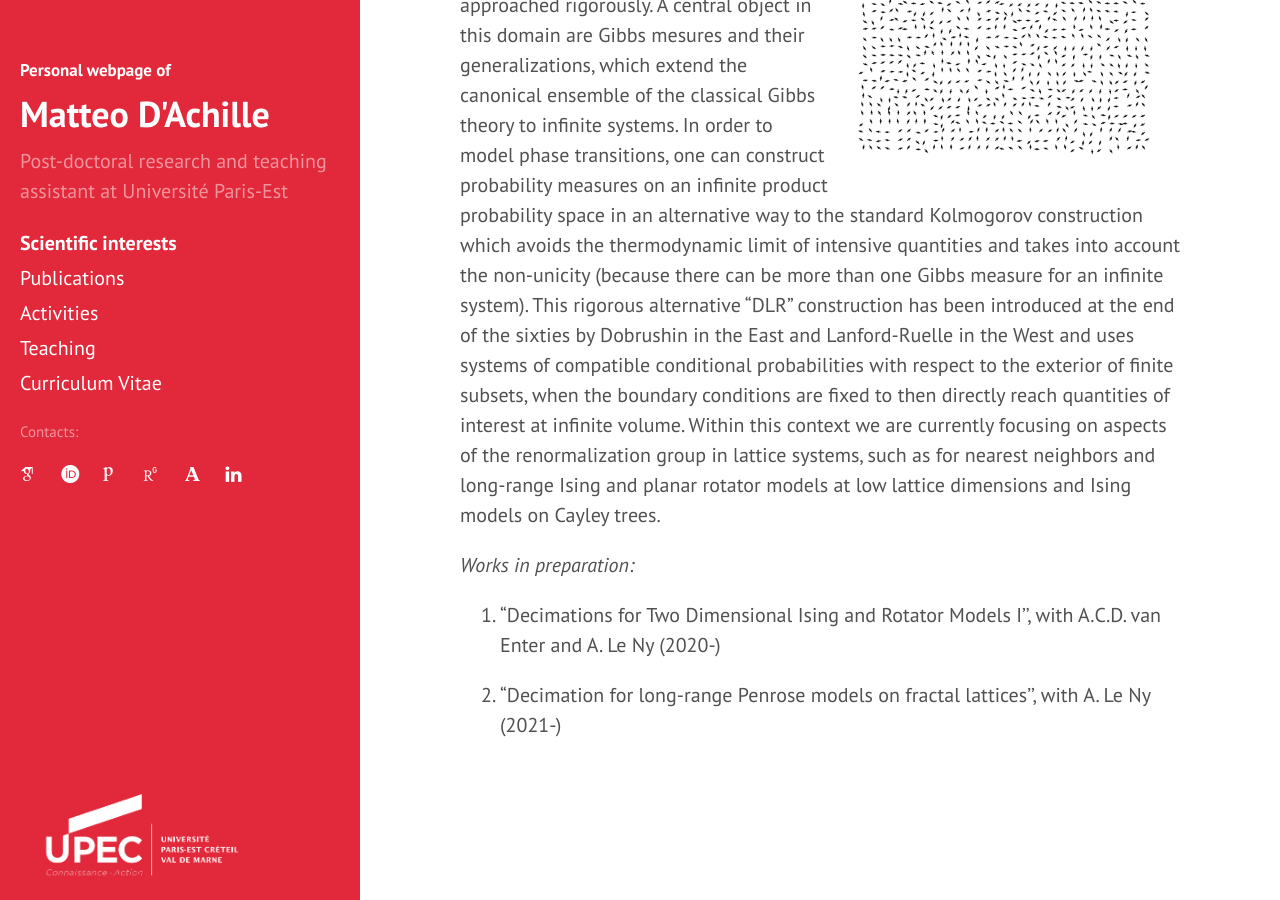
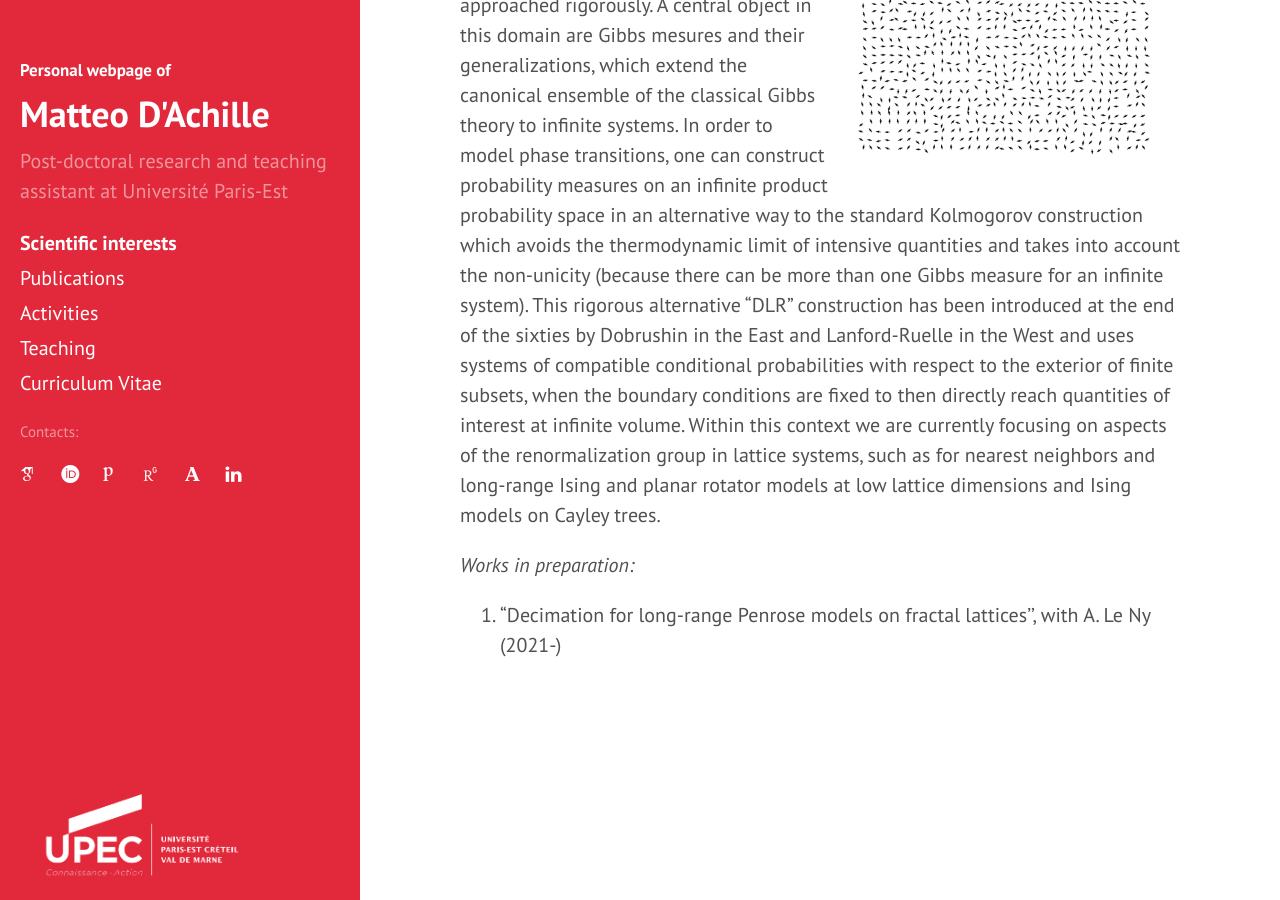
Before and after one commit to matteodachille/matteodachille.github.io, a Jekyll site: the page built from scientific-interests.md, in a window 1280 px wide and 900 px high, scrolled down 1641 px. Built offline with Jekyll 4.4.1, drawn with Linux system fonts in a browser that asks for light colours; nearby versions of some CDN libraries; some web fonts are replaced; formulas are drawn with MathJax 3.

Commit message:
Updated pub-list, updates sci-int, corrected typos

```diff
--- a/scientific-interests.md
+++ b/scientific-interests.md
@@ -60,10 +60,8 @@ with *S. Caracciolo, G. Sicuro and A. Sportiello*.
 
  _Works in preparation:_
 
- 1. "Decimations for Two Dimensional Ising and Rotator Models I'',
-  with A.C.D. van Enter and A. Le Ny (2020-)
 
- 2. "Decimation for long-range Penrose models on fractal lattices'',
+ 1. "Decimation for long-range Penrose models on fractal lattices'',
    with A. Le Ny (2021-)
 
   <!--Some background on this project can be found [at this ResearchGate project page](https://www.researchgate.net/project/Bipartite-matching-relationship-between-random-and-Euclidean-graphs)
```
Also changed, not shown: _data/pubs.yml (+12 -11 lines), 1 other file.
